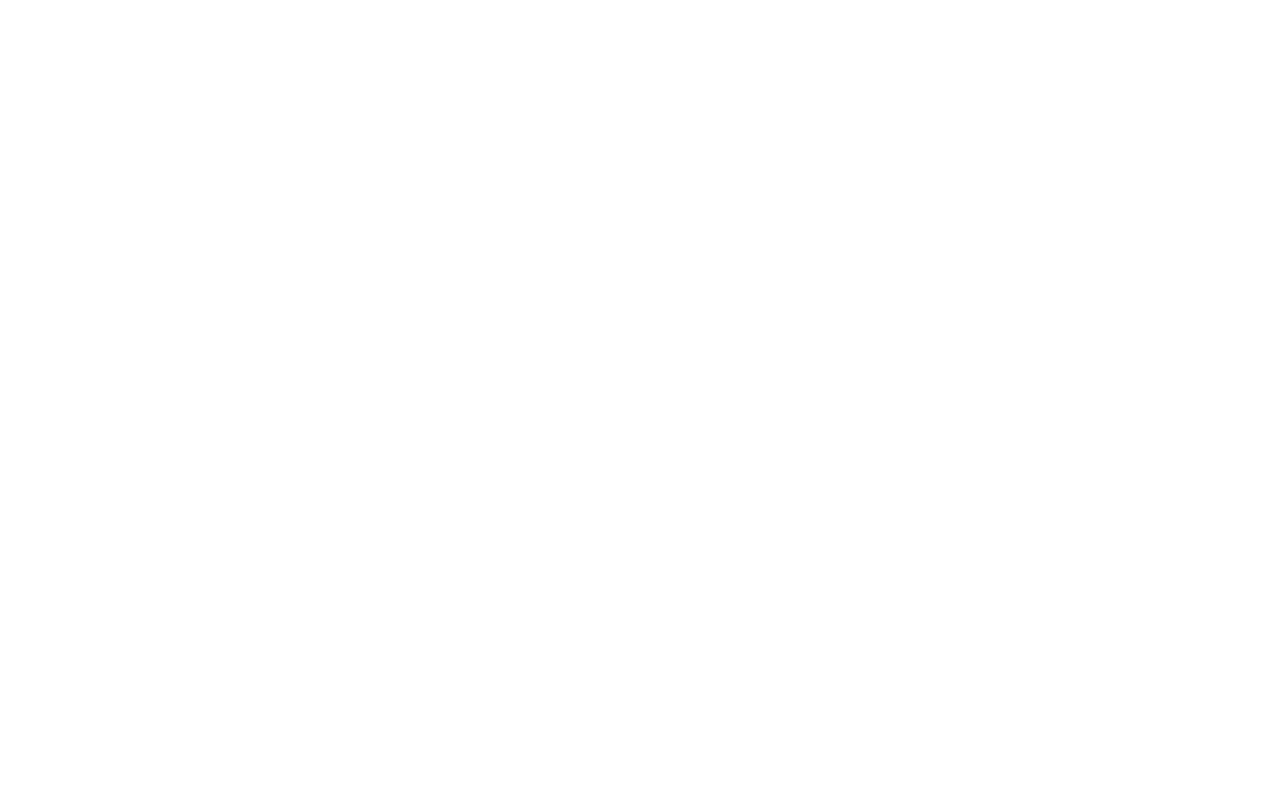
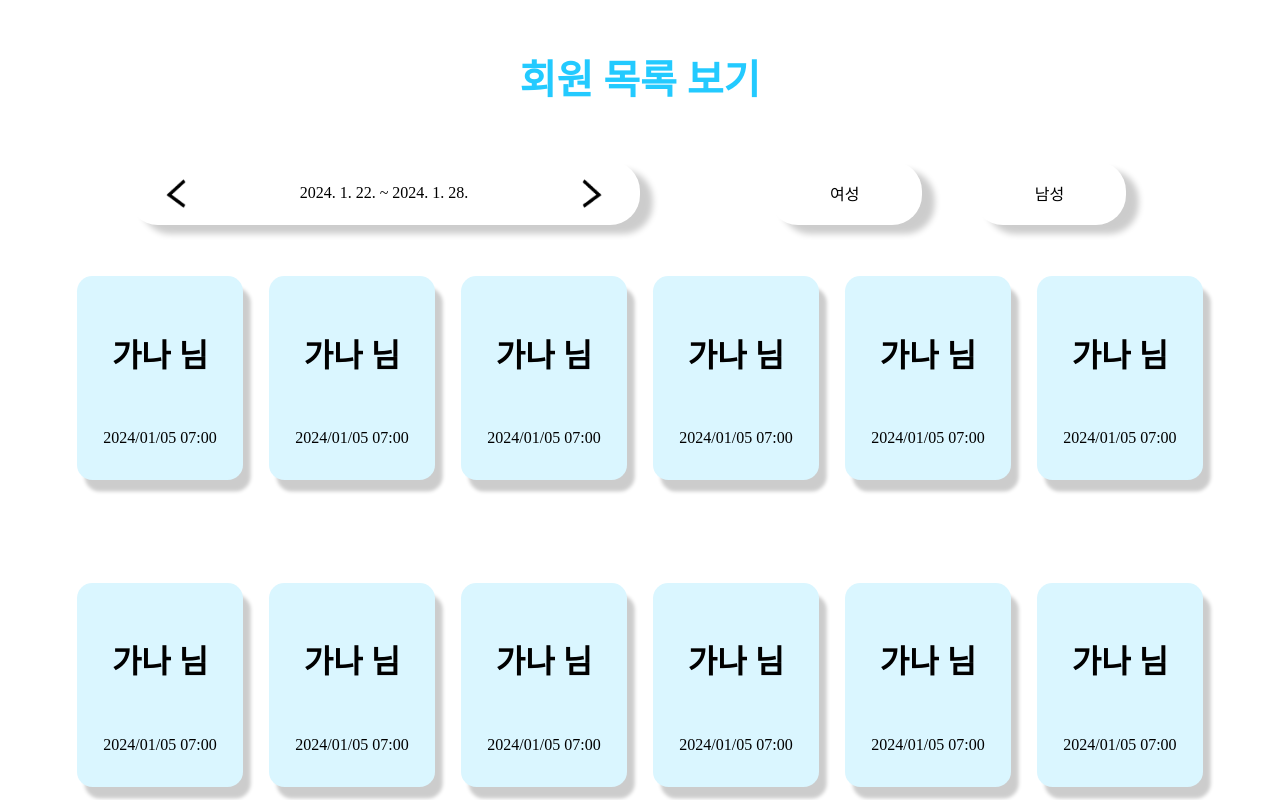
Before and after one commit to Friend-FE/FE, a React (Create React App) app: page /ManagerPage/ViewMembershipList in a window 1280 px wide. Shown: the part 420-1220 px from the top of the page. Before the commit the page ends 800 px from the top, so only its background shows below. Built offline with nearby package versions, Linux system fonts and the light colour scheme; the HTML template or start-up script is replaced by a standard one; a web font is replaced by a local one.

Commit message:
매칭 완료 내역 모아보기

```diff
--- a/src/components/ManagerPage_Component/MatchingApplicationHistory.jsx
+++ b/src/components/ManagerPage_Component/MatchingApplicationHistory.jsx
@@ -5,7 +5,7 @@
 import Footer from '../footer/index'
 import Title from '../title/index'
 import * as T from '../MyPage_Component/MyPage'
-import * as M from './MatchingAHDetail'
+import * as MAHD from './MatchingAHDetail'
 
 import left from '../../images/Vector10.png'
 import right from '../../images/Vector9.png'
@@ -91,7 +91,7 @@
       <Title title="관리자 페이지"/>
       <T.TotalHr></T.TotalHr>
       <T.TotalDiv>
-        <M.HeadTitleH3>매칭 신청 내역 모아보기</M.HeadTitleH3>
+        <MAHD.HeadTitleH3>매칭 신청 내역 모아보기</MAHD.HeadTitleH3>
         <FlexDiv>
           <DateDiv>
             <DirectionImg onClick={onClickLeft} src={left} alt ="left"/>
@@ -157,14 +157,14 @@
   )
 }
 
-const FlexDiv = styled.div`
+export const FlexDiv = styled.div`
   display: flex;
   align-items: center;
   justify-content: space-between;
   flex-wrap: wrap;
 `;
 
-const DateDiv = styled.div`
+export const DateDiv = styled.div`
   display: flex;
   align-items: center;
   justify-content: space-between;
@@ -185,7 +185,7 @@
   box-shadow: 1vw 0.7vw 0.5vw rgba(0, 0, 0, 0.2);
 `;
 
-const DirectionImg = styled.img`
+export const DirectionImg = styled.img`
   width: 20px;
   height: 29px;
   margin: 0 3vw; /* 가로 여백 추가 */
@@ -199,7 +199,7 @@
   cursor: pointer;
 `;
 
-const P = styled.p`
+export const P = styled.p`
   font-size: 16px;
   @media screen and (max-width: 1070px) {
     font-size : 2vw;
@@ -207,16 +207,14 @@
   }
 `;
 
-const PeopleDiv = styled.div`
-  /* background-color: tomato; */
-
+export const PeopleDiv = styled.div`
   display: flex;
   align-items: center;
   justify-content: center;
   flex-wrap: wrap;
 `;
 
-const PersonDiv = styled.div`
+export const PersonDiv = styled.div`
   text-align: center;
 
   width: 13vw;
@@ -239,7 +237,7 @@
 
 `;
 
-const NameH5 = styled.h5`
+export const NameH5 = styled.h5`
   font-size: 32px;
   font-weight: bold;
 
@@ -248,26 +246,7 @@
   }
 `;
 
-// const GenderBtn = styled.button`
-//   width: 12vw;
-//   height: 8vh;
-//   margin: 2vw 2vw 0 2vw;
-
-//   font-size: 16px;
-//   @media screen and (max-width: 1070px) {
-//     font-size : 2vw;
-//   }
-//   color: white;
-
-//   border: none;
-//   border-radius: 30px;
-//   background-color: #23CAFF;
-//   box-shadow: 1vw 0.7vw 0.5vw rgba(0, 0, 0, 0.2);
-
-//   cursor: pointer;
-// `;
-
-const GenderBtn = styled.button`
+export const GenderBtn = styled.button`
   width: 12vw;
   height: 8vh;
   margin: 2vw 2vw 0 2vw;
--- a/src/components/ManagerPage_Component/MatchingCompletionHistory.jsx
+++ b/src/components/ManagerPage_Component/MatchingCompletionHistory.jsx
@@ -1,9 +1,168 @@
-// 매칭 완료 내역
+// 매칭 완료 내역 모아보기
 
-import React from 'react'
+import React, { useState, useEffect } from 'react'
+import styled from 'styled-components'
 
-export default function MatchingCompletionHistory() {
+import Header from '../header/index'
+import Footer from '../footer/index'
+import Title from '../title/index'
+import * as T from '../MyPage_Component/MyPage'
+import * as M from './MatchingApplicationHistory'
+import * as MAHD from './MatchingAHDetail'
+
+import left from '../../images/Vector10.png'
+import right from '../../images/Vector9.png'
+
+export default function ViewMembershipList() {
+
+  const koreaTimeOptions = {
+    timeZone: 'Asia/Seoul',
+    year: 'numeric',
+    month: 'numeric',
+    day: 'numeric',
+  };
+
+  // 현재 날짜
+  const [currentDate, setCurrentDate] = useState(new Date());
+
+  // 6일 후의 날짜
+  const [sixDaysAgo, setSixDays] = useState(new Date());
+
+  // 컴포넌트가 마운트되었을 때
+  useEffect(() => {
+    // 현재 날짜
+    setCurrentDate(new Date());
+
+    // 6일 후의 날짜
+    const newSixDaysLater = new Date();
+    newSixDaysLater.setDate(newSixDaysLater.getDate() - 6);
+    setSixDays(newSixDaysLater);
+  }, []);
+
+  // 대한민국 시간으로
+  const formatDate = (date, options) => {
+    return new Intl.DateTimeFormat('ko-KR', options).format(date);
+  };
+
+  const onClickLeft = () => {
+    // 6일 전의 날짜 계산
+    const newCurrentDate = new Date(currentDate);
+    newCurrentDate.setDate(newCurrentDate.getDate() - 7);
+
+    // 6일 전의 날짜로부터 6일 후의 날짜 계산
+    const newSixDaysLater = new Date(newCurrentDate);
+    newSixDaysLater.setDate(newSixDaysLater.getDate() - 6);
+
+    // 상태 업데이트
+    setCurrentDate(newCurrentDate);
+    setSixDays(newSixDaysLater);
+  };
+
+  const onClickRight = () => {
+    // 6일 후의 날짜 계산
+    const newSixDaysLater = new Date(sixDaysAgo);
+    newSixDaysLater.setDate(newSixDaysLater.getDate() + 7);
+
+    // 6일 후의 날짜로부터 6일 전의 날짜 계산
+    const newCurrentDate = new Date(newSixDaysLater);
+    newCurrentDate.setDate(newCurrentDate.getDate() + 6);
+
+    // 상태 업데이트
+    setCurrentDate(newCurrentDate);
+    setSixDays(newSixDaysLater);
+  };
+
   return (
-    <></>
+    <>
+      <Header/>
+      <Title title="관리자 페이지"/>
+      <T.TotalHr></T.TotalHr>
+      <T.TotalDiv>
+        <MAHD.HeadTitleH3>매칭 완료 내역 모아보기</MAHD.HeadTitleH3>
+          <DateDiv>
+            <M.DirectionImg onClick={onClickLeft} src={left} alt ="left"/>
+            <M.P>{formatDate(sixDaysAgo, koreaTimeOptions)} ~ {formatDate(currentDate, koreaTimeOptions)}</M.P>
+            <M.DirectionImg onClick={onClickRight} src={right} alt ="right"/>
+          </DateDiv>
+        <M.PeopleDiv>
+          <CoupleDiv>
+            <M.PersonDiv>
+              <M.NameH5>가나 님</M.NameH5>
+              <M.P>2024/01/05 07:00</M.P>
+            </M.PersonDiv>
+            <M.PersonDiv>
+              <M.NameH5>가나 님</M.NameH5>
+              <M.P>2024/01/05 07:00</M.P>
+            </M.PersonDiv>
+          </CoupleDiv>
+          <CoupleDiv>
+            <M.PersonDiv>
+              <M.NameH5>가나 님</M.NameH5>
+              <M.P>2024/01/05 07:00</M.P>
+            </M.PersonDiv>
+            <M.PersonDiv>
+              <M.NameH5>가나 님</M.NameH5>
+              <M.P>2024/01/05 07:00</M.P>
+            </M.PersonDiv>
+          </CoupleDiv>
+          <CoupleDiv>
+            <M.PersonDiv>
+              <M.NameH5>가나 님</M.NameH5>
+              <M.P>2024/01/05 07:00</M.P>
+            </M.PersonDiv>
+            <M.PersonDiv>
+              <M.NameH5>가나 님</M.NameH5>
+              <M.P>2024/01/05 07:00</M.P>
+            </M.PersonDiv>
+          </CoupleDiv>
+          <CoupleDiv>
+            <M.PersonDiv>
+              <M.NameH5>가나 님</M.NameH5>
+              <M.P>2024/01/05 07:00</M.P>
+            </M.PersonDiv>
+            <M.PersonDiv>
+              <M.NameH5>가나 님</M.NameH5>
+              <M.P>2024/01/05 07:00</M.P>
+            </M.PersonDiv>
+          </CoupleDiv>
+          </M.PeopleDiv>
+          <Footer/>
+      </T.TotalDiv>
+    </>
   )
 }
+
+export const DateDiv = styled.div`
+  display: flex;
+  align-items: center;
+  justify-content: space-between;
+
+  width: 40vw;
+  height: 8vh;
+  margin: 2vw 0 3vw 0;
+
+  font-size: 16px;
+  @media screen and (max-width: 1070px) {
+    font-size : 2vw;
+  }
+
+  color: black;
+  text-align: center;
+
+  border-radius: 30px;
+  box-shadow: 1vw 0.7vw 0.5vw rgba(0, 0, 0, 0.2);
+`;
+
+const CoupleDiv = styled.div`
+  display: flex;
+  align-items: center;
+  justify-content: center;
+  flex-wrap: wrap;
+
+  margin: 1vw 8vw;
+
+  @media screen and (max-width: 1070px) {
+    margin: 3vw 1vw;
+  }
+
+`;
--- a/src/components/ManagerPage_Component/ViewMembershipList.jsx
+++ b/src/components/ManagerPage_Component/ViewMembershipList.jsx
@@ -1,9 +1,160 @@
 // 회원 목록 보기
 
-import React from 'react'
+import React, { useState, useEffect } from 'react'
+
+import Header from '../header/index'
+import Footer from '../footer/index'
+import Title from '../title/index'
+import * as T from '../MyPage_Component/MyPage'
+import * as M from './MatchingApplicationHistory'
+import * as MAHD from './MatchingAHDetail'
+
+import left from '../../images/Vector10.png'
+import right from '../../images/Vector9.png'
 
 export default function ViewMembershipList() {
+
+  const koreaTimeOptions = {
+    timeZone: 'Asia/Seoul',
+    year: 'numeric',
+    month: 'numeric',
+    day: 'numeric',
+  };
+
+  // 현재 날짜
+  const [currentDate, setCurrentDate] = useState(new Date());
+
+  // 6일 후의 날짜
+  const [sixDaysAgo, setSixDays] = useState(new Date());
+
+  // 성별 버튼
+  const [isWomanSelected, setWomanSelected] = useState(false);
+  const [isManSelected, setManSelected] = useState(false);
+
+  // 컴포넌트가 마운트되었을 때
+  useEffect(() => {
+    // 현재 날짜
+    setCurrentDate(new Date());
+
+    // 6일 후의 날짜
+    const newSixDaysLater = new Date();
+    newSixDaysLater.setDate(newSixDaysLater.getDate() - 6);
+    setSixDays(newSixDaysLater);
+  }, []);
+
+  // 대한민국 시간으로
+  const formatDate = (date, options) => {
+    return new Intl.DateTimeFormat('ko-KR', options).format(date);
+  };
+
+  const onClickLeft = () => {
+    // 6일 전의 날짜 계산
+    const newCurrentDate = new Date(currentDate);
+    newCurrentDate.setDate(newCurrentDate.getDate() - 7);
+
+    // 6일 전의 날짜로부터 6일 후의 날짜 계산
+    const newSixDaysLater = new Date(newCurrentDate);
+    newSixDaysLater.setDate(newSixDaysLater.getDate() - 6);
+
+    // 상태 업데이트
+    setCurrentDate(newCurrentDate);
+    setSixDays(newSixDaysLater);
+  };
+
+  const onClickRight = () => {
+    // 6일 후의 날짜 계산
+    const newSixDaysLater = new Date(sixDaysAgo);
+    newSixDaysLater.setDate(newSixDaysLater.getDate() + 7);
+
+    // 6일 후의 날짜로부터 6일 전의 날짜 계산
+    const newCurrentDate = new Date(newSixDaysLater);
+    newCurrentDate.setDate(newCurrentDate.getDate() + 6);
+
+    // 상태 업데이트
+    setCurrentDate(newCurrentDate);
+    setSixDays(newSixDaysLater);
+  };
+
+  const onClickWoman = () => {
+    setWomanSelected((prev) => !prev);
+
+    setManSelected(false);
+  };
+
+  const onClickMan = () => {
+    setManSelected((prev) => !prev);
+
+    setWomanSelected(false);
+  };
+
   return (
-    <></>
+    <>
+      <Header/>
+      <Title title="관리자 페이지"/>
+      <T.TotalHr></T.TotalHr>
+      <T.TotalDiv>
+        <MAHD.HeadTitleH3>회원 목록 보기</MAHD.HeadTitleH3>
+        <M.FlexDiv>
+          <M.DateDiv>
+            <M.DirectionImg onClick={onClickLeft} src={left} alt ="left"/>
+            <M.P>{formatDate(sixDaysAgo, koreaTimeOptions)} ~ {formatDate(currentDate, koreaTimeOptions)}</M.P>
+            <M.DirectionImg onClick={onClickRight} src={right} alt ="right"/>
+          </M.DateDiv>
+          <M.GenderBtn onClick={onClickWoman} isSelected={isWomanSelected}>여성</M.GenderBtn>
+          <M.GenderBtn onClick={onClickMan} isSelected={isManSelected}>남성</M.GenderBtn>
+        </M.FlexDiv>
+        <M.PeopleDiv>
+              <M.PersonDiv>
+                <M.NameH5>가나 님</M.NameH5>
+                <M.P>2024/01/05 07:00</M.P>
+              </M.PersonDiv>
+              <M.PersonDiv>
+                <M.NameH5>가나 님</M.NameH5>
+                <M.P>2024/01/05 07:00</M.P>
+              </M.PersonDiv>
+              <M.PersonDiv>
+                <M.NameH5>가나 님</M.NameH5>
+                <M.P>2024/01/05 07:00</M.P>
+              </M.PersonDiv>
+              <M.PersonDiv>
+                <M.NameH5>가나 님</M.NameH5>
+                <M.P>2024/01/05 07:00</M.P>
+              </M.PersonDiv>
+              <M.PersonDiv>
+                <M.NameH5>가나 님</M.NameH5>
+                <M.P>2024/01/05 07:00</M.P>
+              </M.PersonDiv>
+              <M.PersonDiv>
+                <M.NameH5>가나 님</M.NameH5>
+                <M.P>2024/01/05 07:00</M.P>
+              </M.PersonDiv>
+              <M.PersonDiv>
+                <M.NameH5>가나 님</M.NameH5>
+                <M.P>2024/01/05 07:00</M.P>
+              </M.PersonDiv>
+              <M.PersonDiv>
+                <M.NameH5>가나 님</M.NameH5>
+                <M.P>2024/01/05 07:00</M.P>
+              </M.PersonDiv>
+              <M.PersonDiv>
+                <M.NameH5>가나 님</M.NameH5>
+                <M.P>2024/01/05 07:00</M.P>
+              </M.PersonDiv>
+              <M.PersonDiv>
+                <M.NameH5>가나 님</M.NameH5>
+                <M.P>2024/01/05 07:00</M.P>
+              </M.PersonDiv>
+              <M.PersonDiv>
+                <M.NameH5>가나 님</M.NameH5>
+                <M.P>2024/01/05 07:00</M.P>
+              </M.PersonDiv>
+              <M.PersonDiv>
+                <M.NameH5>가나 님</M.NameH5>
+                <M.P>2024/01/05 07:00</M.P>
+              </M.PersonDiv>
+          </M.PeopleDiv>
+          <Footer/>
+      </T.TotalDiv>
+    </>
   )
 }
```
